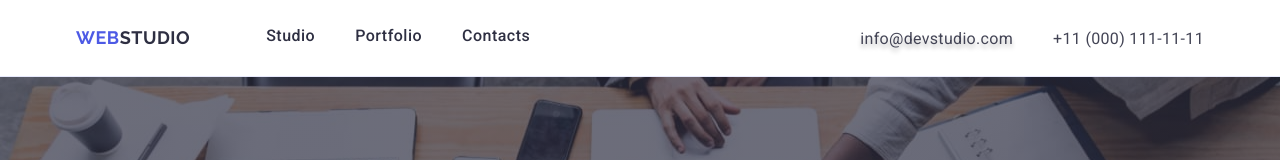
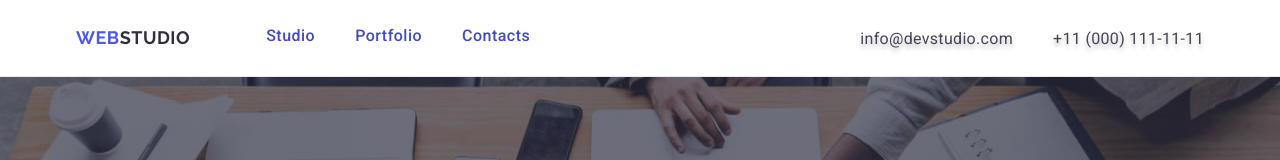
Before and after one commit to makarinua/goit-markup-hw-04, a plain HTML site: page index.html in a window 1280 px wide. Shown: the top 160 px of the page. Drawn offline with nearby package versions, Linux system fonts and the light colour scheme.

Commit message:
hw4_171123_heder

```diff
--- a/css/styles.css
+++ b/css/styles.css
@@ -52,6 +52,7 @@ body{
 /* Стилі для header сторінки*/
 .top-line{
     border-bottom: 1px solid #e7e9fc;
+    box-shadow:0px 2px 1px rgba(46, 47, 66, 0.08), 0px 1px 1px rgba(46, 47, 66, 0.16), 0px 1px 6px rgba(46, 47, 66, 0.08);
 }
 
 .container-header{
@@ -95,10 +96,22 @@ body{
 
 .main-meny-link{
     display: block;
+    position: relative;
     text-decoration: none;
-    color: #2E2F42;
+    color: #404bbf;
     padding: 24px 0;
     border-bottom: 4px solid #fff;
+    transition: color 250ms cubic-bezier(0.4, 0, 0.2, 1);
+}
+
+.main-meny-link::after{
+    content: '';
+    position: absolute;
+    left: 0;
+    bottom: -1px;
+    height: 4px;
+    background-color: #404bbf;
+    border-radius: 2px;
 }
 
 .main-meny-link:hover,
@@ -124,6 +137,7 @@ body{
     line-height: 1.5;
     letter-spacing: 0.02em;
     font-style: normal;
+    transition:color 250ms cubic-bezier(0.4, 0, 0.2, 1);
 }
 
 .address-link:hover,
--- a/index.html
+++ b/index.html
@@ -24,7 +24,7 @@
                 <address class="contacts-meny">
                     <ul class="contacts-meny-ul">
                         <li class="contacts-meny-li"><a href="mailto:info@devstudio.com" class="address-link shadow">info@devstudio.com</a></li>
-                        <li class="contacts-meny-li"><a href="tel:+110001111111" class="address-link">+11 (000) 111-11-11</a></li>
+                        <li class="contacts-meny-li"><a href="tel:+110001111111" class="address-link shadow">+11 (000) 111-11-11</a></li>
                      </ul>
                 </address>
             </div>
```
